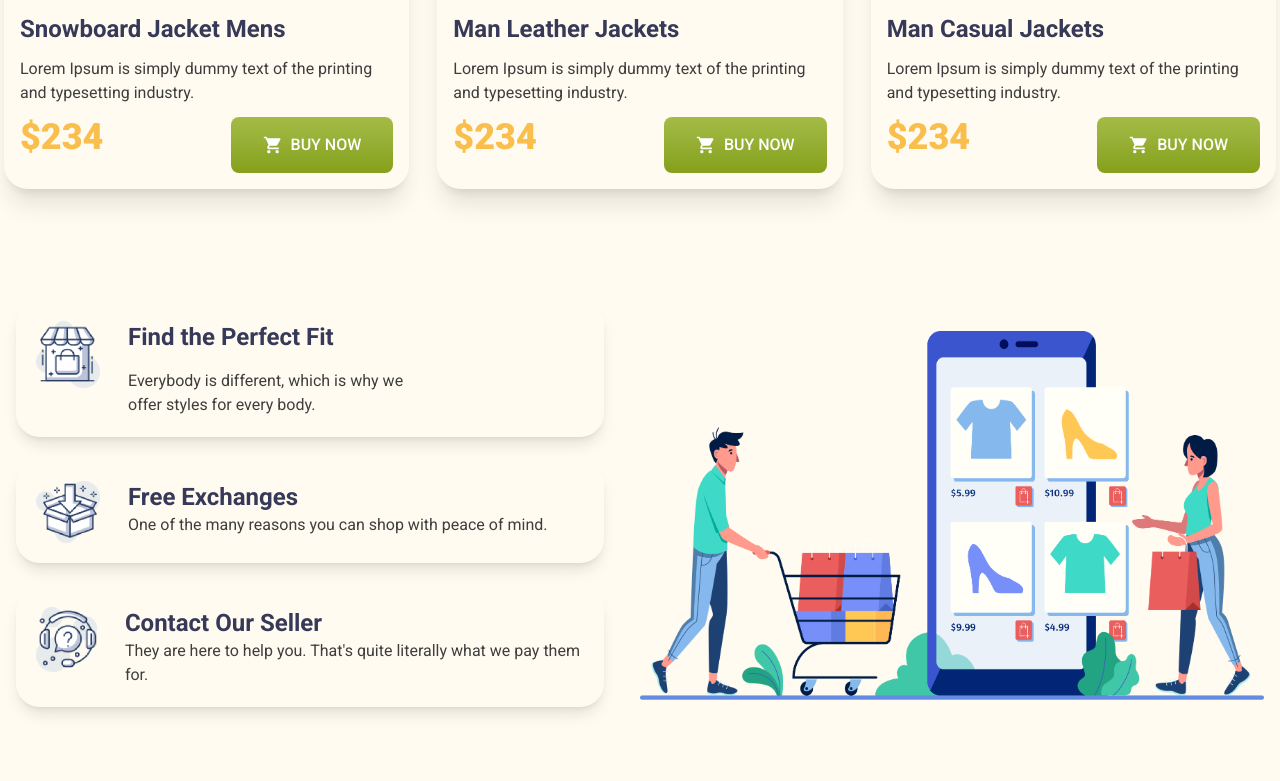
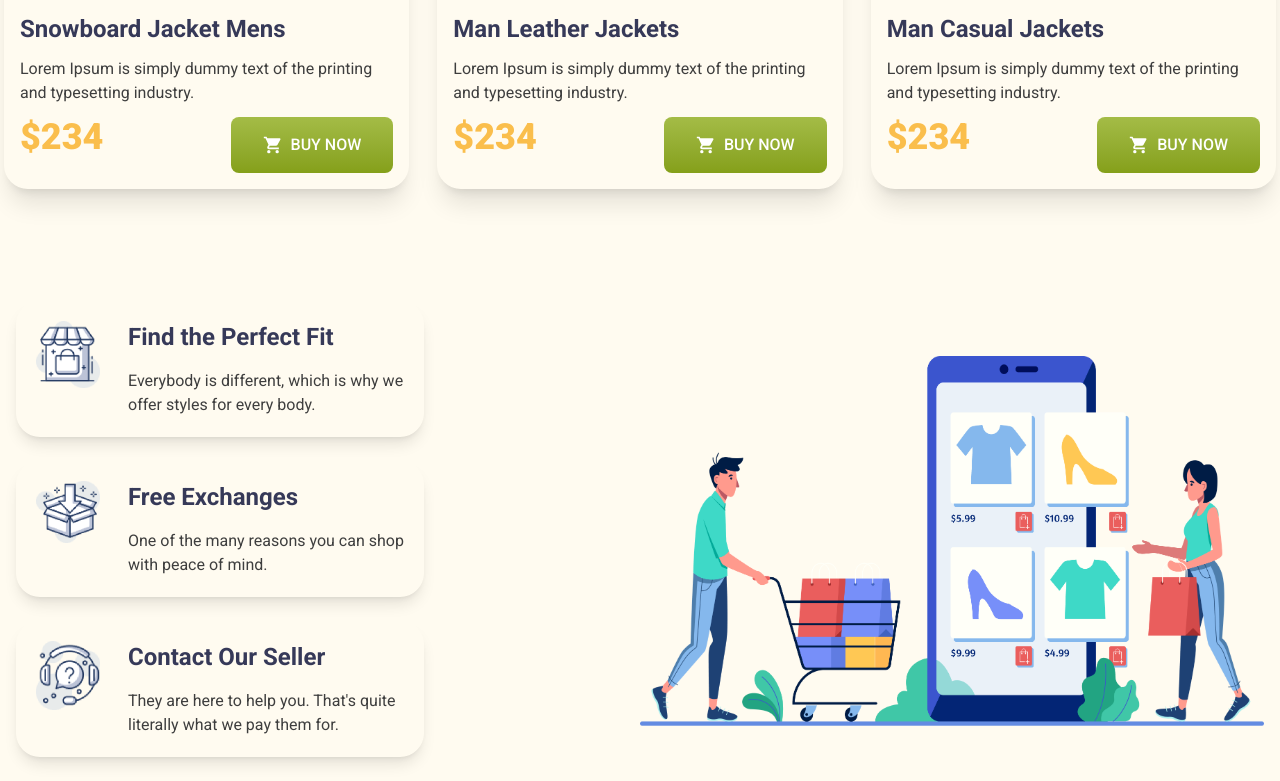
Before and after one commit to noboKumar/PH-penguin--fashion-tailwind, a plain HTML site: page index.html in a window 1280 px wide. Shown: the part 2095-2876 px from the top of the page. Before the commit the page ends 2826 px from the top, so only its background shows below. Drawn offline with nearby package versions, Linux system fonts and the light colour scheme.

Commit message:
fix footer

```diff
--- a/index.html
+++ b/index.html
@@ -284,7 +284,7 @@
           </div>
           <div>
             <h1 class="text-[#363958] font-bold text-2xl">Free Exchanges</h1>
-            <p class="text-[#3E3E3E]">One of the many reasons you can shop
+            <p class="text-[#3E3E3E] mt-4">One of the many reasons you can shop <br>
               with peace of mind.</p>
           </div>
         </div>
@@ -294,7 +294,7 @@
           </div>
           <div>
             <h1 class="text-[#363958] font-bold text-2xl">Contact Our Seller</h1>
-            <p class="text-[#3E3E3E]">They are here to help you. That's quite
+            <p class="text-[#3E3E3E] mt-4">They are here to help you. That's quite <br>
               literally what we pay them for.</p>
           </div>
         </div>
```
